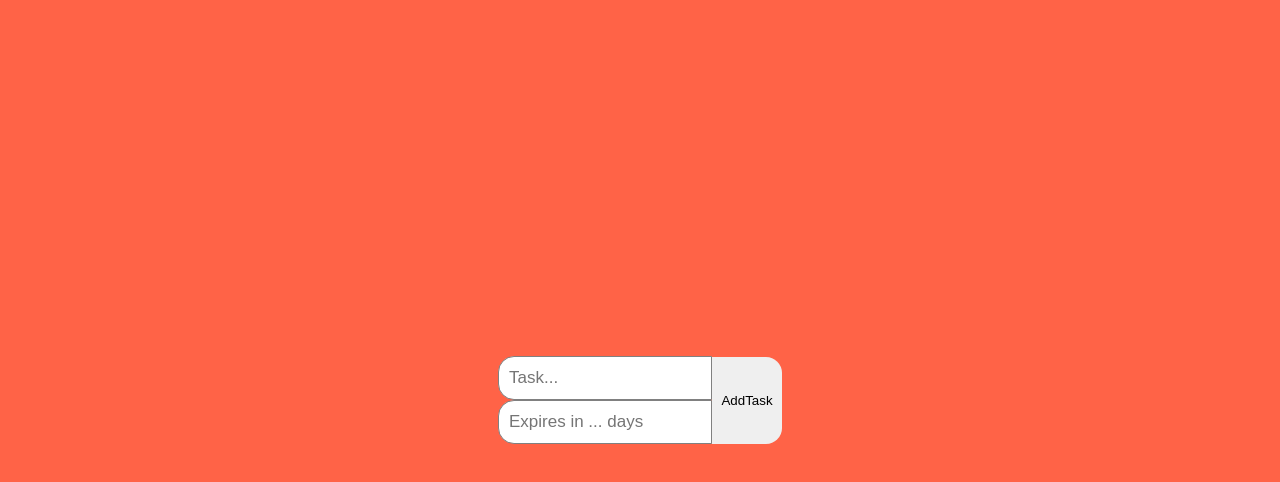
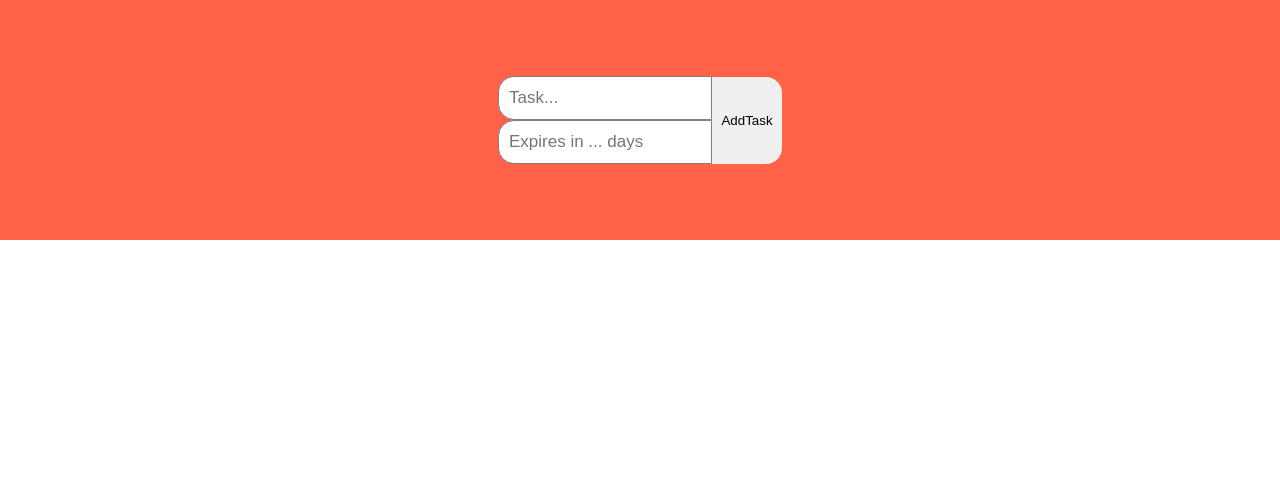
Before and after one commit to PG22Arseniy/react_todoapp_typescript, a React (Create React App) app: page / in a window 1280 px wide. Shown: the top 482 px of the page. Built offline with nearby package versions, Linux system fonts and the light colour scheme.

Commit message:
todo list area shows
todo list

```diff
--- a/src/App.css
+++ b/src/App.css
@@ -53,3 +53,10 @@ body {
   font-size:  17px;
   border: 1px solid gray;
 }
+
+.todoList {
+
+  flex: 70%;
+  width: 100%;
+
+}
```
